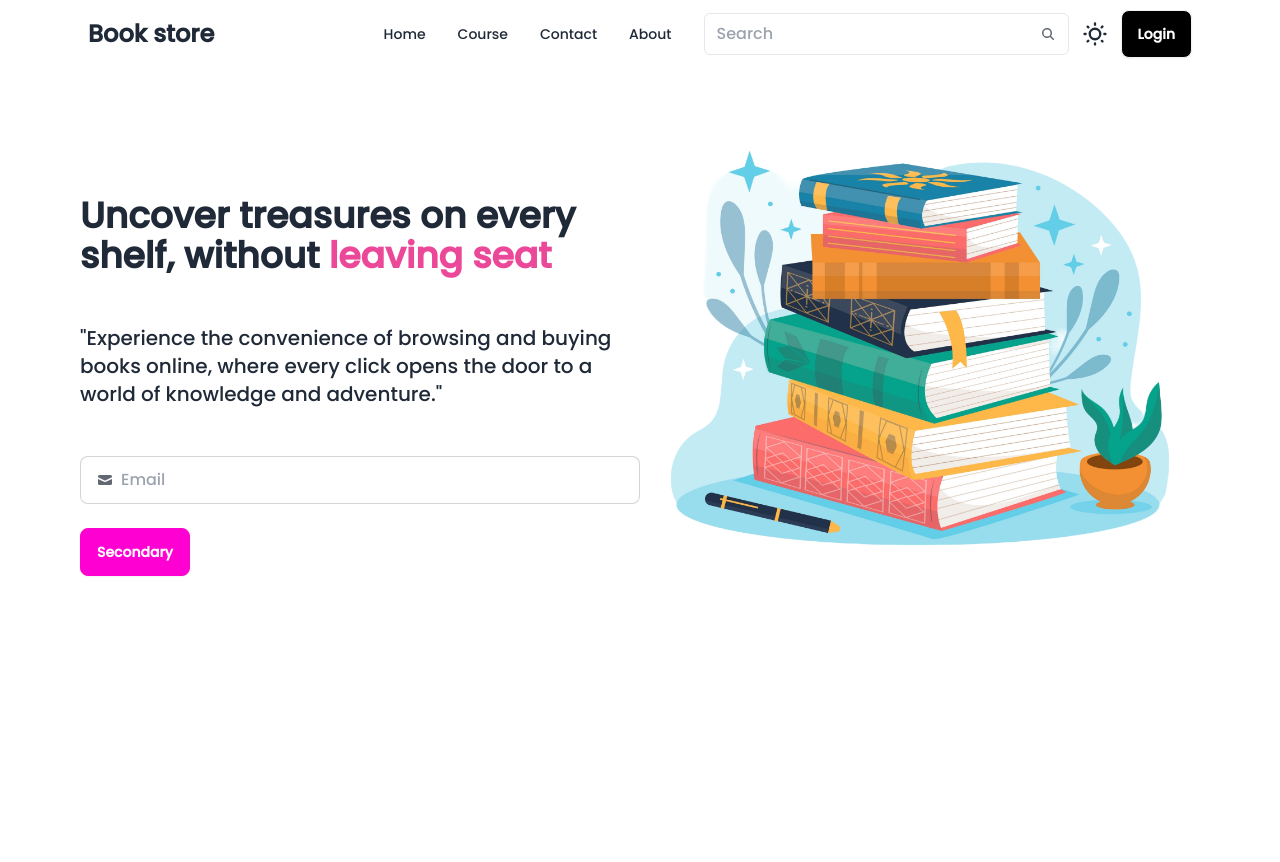
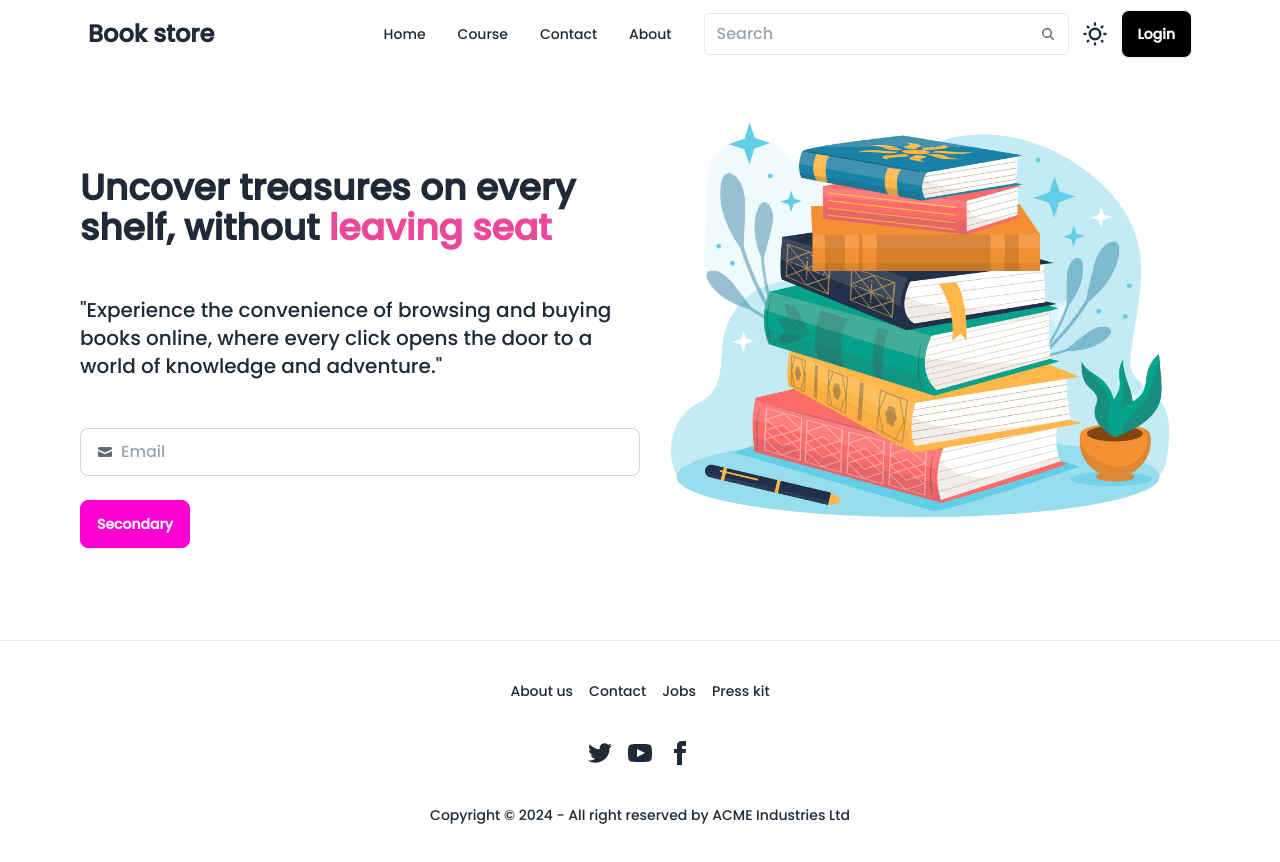
Before and after one commit to huzaifa1230/mernBookStoreProject, a React (Vite) app in the folder frontend/: page / in a window 1280 px wide. Shown: the top 862 px of the page. Before the commit the page ends 800 px from the top, so only its background shows below. Built offline with nearby package versions, Linux system fonts and the light colour scheme.

Commit message:
navbar styling +  footer Component

```diff
--- a/frontend/src/App.jsx
+++ b/frontend/src/App.jsx
@@ -1,6 +1,7 @@
 import React from "react";
 import Navbar from "./Components/Navbar";
 import Banner from "./Components/Banner";
+import Footer from "./Components/Footer";
 
 const App = () => {
   return (
@@ -8,6 +9,8 @@
       <>
         <Navbar />
         <Banner />
+
+        <Footer />
       </>
     </div>
   );
--- a/frontend/src/Components/Banner.jsx
+++ b/frontend/src/Components/Banner.jsx
@@ -3,7 +3,7 @@
 function Banner() {
   return (
     <>
-      <div className="max-w-screen-2xl container mx-auto md:px-20 px-4 flex  flex-col md:flex-row">
+      <div className="max-w-screen-2xl container mx-auto md:px-20 px-4 flex  flex-col md:flex-row my-10">
         <div className="order-2 md:order-1 w-full md:w-1/2 mt-12 md:mt-32">
           <div className="space-y-12">
             <h1 className="font-bold text-4xl">
--- a/frontend/src/Components/Footer.jsx
+++ b/frontend/src/Components/Footer.jsx
@@ -0,0 +1,59 @@
+import React from "react";
+
+function Footer() {
+  return (
+    <div>
+      <hr />
+      <footer className="footer footer-center p-10 text-base-content rounded">
+        <nav className="grid grid-flow-col gap-4">
+          <a className="link link-hover">About us</a>
+          <a className="link link-hover">Contact</a>
+          <a className="link link-hover">Jobs</a>
+          <a className="link link-hover">Press kit</a>
+        </nav>
+        <nav>
+          <div className="grid grid-flow-col gap-4">
+            <a>
+              <svg
+                xmlns="http://www.w3.org/2000/svg"
+                width="24"
+                height="24"
+                viewBox="0 0 24 24"
+                className="fill-current"
+              >
+                <path d="M24 4.557c-.883.392-1.832.656-2.828.775 1.017-.609 1.798-1.574 2.165-2.724-.951.564-2.005.974-3.127 1.195-.897-.957-2.178-1.555-3.594-1.555-3.179 0-5.515 2.966-4.797 6.045-4.091-.205-7.719-2.165-10.148-5.144-1.29 2.213-.669 5.108 1.523 6.574-.806-.026-1.566-.247-2.229-.616-.054 2.281 1.581 4.415 3.949 4.89-.693.188-1.452.232-2.224.084.626 1.956 2.444 3.379 4.6 3.419-2.07 1.623-4.678 2.348-7.29 2.04 2.179 1.397 4.768 2.212 7.548 2.212 9.142 0 14.307-7.721 13.995-14.646.962-.695 1.797-1.562 2.457-2.549z"></path>
+              </svg>
+            </a>
+            <a>
+              <svg
+                xmlns="http://www.w3.org/2000/svg"
+                width="24"
+                height="24"
+                viewBox="0 0 24 24"
+                className="fill-current"
+              >
+                <path d="M19.615 3.184c-3.604-.246-11.631-.245-15.23 0-3.897.266-4.356 2.62-4.385 8.816.029 6.185.484 8.549 4.385 8.816 3.6.245 11.626.246 15.23 0 3.897-.266 4.356-2.62 4.385-8.816-.029-6.185-.484-8.549-4.385-8.816zm-10.615 12.816v-8l8 3.993-8 4.007z"></path>
+              </svg>
+            </a>
+            <a>
+              <svg
+                xmlns="http://www.w3.org/2000/svg"
+                width="24"
+                height="24"
+                viewBox="0 0 24 24"
+                className="fill-current"
+              >
+                <path d="M9 8h-3v4h3v12h5v-12h3.642l.358-4h-4v-1.667c0-.955.192-1.333 1.115-1.333h2.885v-5h-3.808c-3.596 0-5.192 1.583-5.192 4.615v3.385z"></path>
+              </svg>
+            </a>
+          </div>
+        </nav>
+        <aside>
+          <p>Copyright © 2024 - All right reserved by ACME Industries Ltd</p>
+        </aside>
+      </footer>
+    </div>
+  );
+}
+
+export default Footer;
--- a/frontend/src/Components/Navbar.jsx
+++ b/frontend/src/Components/Navbar.jsx
@@ -1,6 +1,20 @@
-import React from "react";
+import React, { useEffect, useState } from "react";
 
 function Navbar() {
+  const [sticky, setSticky] = useState(false);
+  useEffect(() => {
+    const handleScroll = () => {
+      if (window.scrollY > 0) {
+        setSticky(true);
+      } else {
+        setSticky(false);
+      }
+    };
+    window.addEventListener("scroll", handleScroll);
+    return () => {
+      window.removeEventListener("scroll", handleScroll);
+    };
+  }, []);
   const navItems = (
     <>
       <li>
@@ -19,8 +33,14 @@
   );
   return (
     <>
-      <div className="max-w-screen-2xl container mx-auto md:px-20 px-4">
-        <div className="navbar bg-base-100">
+      <div
+        className={`max-w-screen-2xl container mx-auto md:px-20 px-4 fixed top-0 left-0 right-0 ${
+          sticky
+            ? "stick-navbar shadow-md bg-base-200 duration-300 transition-all ease-in-out"
+            : ""
+        }`}
+      >
+        <div className="navbar ">
           <div className="navbar-start">
             <div className="dropdown">
               <div
```
